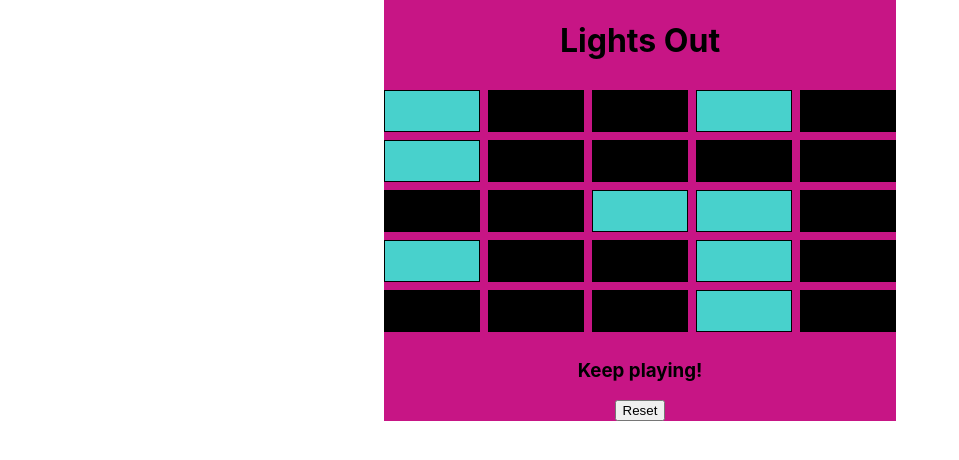
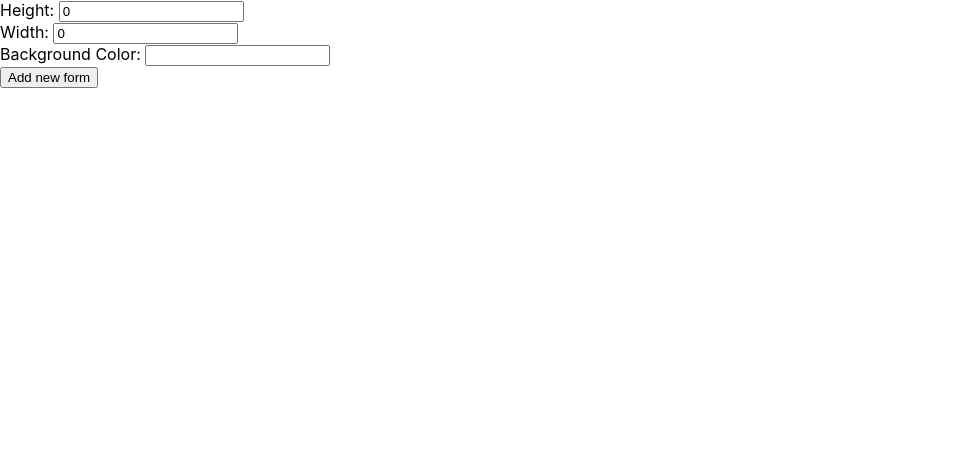
Before and after one commit to michaelohalloran/react-color-picker, a React (Create React App) app: page / in a window 1280 px wide. Shown: the top 460 px of the page, without its empty margins (0-959 px from the left). Built offline with nearby package versions, Linux system fonts and the light colour scheme.

Commit message:
completed box maker with add and remove

```diff
--- a/src/BoxMaker/Box.js
+++ b/src/BoxMaker/Box.js
@@ -1,7 +1,16 @@
 import React from "react";
 
-const Box = () => {
-	return <div>Box</div>;
+const Box = (props) => {
+	const handleRemoveClick = () => {
+		props.removeBox(props.idx);
+	};
+
+	return (
+		<div>
+			<div style={props.style} />
+			<button onClick={handleRemoveClick}>Remove Box</button>
+		</div>
+	);
 };
 
 export default Box;
--- a/src/BoxMaker/BoxList.js
+++ b/src/BoxMaker/BoxList.js
@@ -10,11 +10,32 @@ class BoxList extends Component {
 		};
 	}
 
+	addNewBox = (box) => {
+		this.setState({
+			boxes: [ ...this.state.boxes, box ]
+		});
+	};
+
+	remove = (idx) => {
+		const newBoxes = this.state.boxes.filter((box, i) => i !== idx);
+		this.setState({ boxes: newBoxes });
+	};
+
 	render() {
+		const boxDisplay = this.state.boxes.map((box, idx) => {
+			const { height, width, backgroundColor } = box;
+			const style = {
+				height: `${height}px`,
+				width: `${width}px`,
+				backgroundColor
+			};
+			return <Box removeBox={this.remove} key={idx} idx={idx} style={style} />;
+		});
+
 		return (
 			<div>
-				<Box />
-				<NewBoxForm />
+				<NewBoxForm addNewBox={this.addNewBox} />
+				{boxDisplay}
 			</div>
 		);
 	}
--- a/src/BoxMaker/NewBoxForm.js
+++ b/src/BoxMaker/NewBoxForm.js
@@ -13,21 +13,42 @@ class NewBoxForm extends Component {
 	handleSubmit = (e) => {
 		e.preventDefault();
 		// pass data up to parent
-		// this.props.addItem(this.state);
+		this.props.addNewBox(this.state);
 		// reset state
-		this.setState();
+		this.setState({
+			height: 0,
+			width: 0,
+			backgroundColor: ""
+		});
 	};
 
 	handleChange = (e) => {
-		this.setState({ [e.target.name]: e.target.name });
+		this.setState({ [e.target.name]: e.target.value });
 	};
 	render() {
 		return (
 			<form onSubmit={this.handleSubmit}>
-				<input type="number" name="height" onChange={this.handleChange} />
-				<input type="number" name="width" onChange={this.handleChange} />
-				<input type="number" name="backgroundColor" onChange={this.handleChange} />
-				<button>Submit</button>
+				<label htmlFor="height">Height: </label>
+				<input
+					type="number"
+					min="1"
+					name="height"
+					value={this.state.height}
+					onChange={this.handleChange}
+				/>{" "}
+				<br />
+				<label htmlFor="width">Width: </label>
+				<input type="number" min="1" name="width" value={this.state.width} onChange={this.handleChange} />{" "}
+				<br />
+				<label htmlFor="backgroundColor">Background Color: </label>
+				<input
+					type="text"
+					name="backgroundColor"
+					value={this.state.backgroundColor}
+					onChange={this.handleChange}
+				/>{" "}
+				<br />
+				<button>Add new form</button>
 			</form>
 		);
 	}
--- a/src/index.js
+++ b/src/index.js
@@ -7,6 +7,7 @@ import "./index.css";
 // import App from "./Coin/App";
 // import App from "./ColorBoxes/App";
 // import App from "./Hangman/App";
-import App from "./Lights/App";
+// import App from "./Lights/App";
+import App from "./BoxMaker/App";
 
 ReactDOM.render(<App />, document.getElementById("root"));
```
